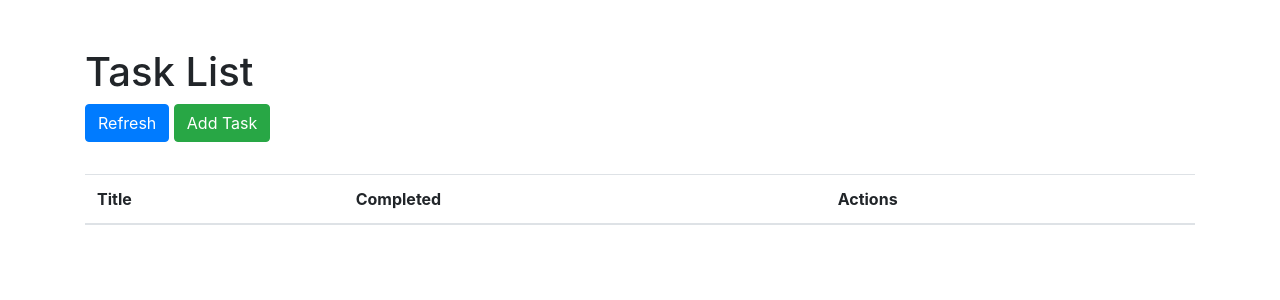
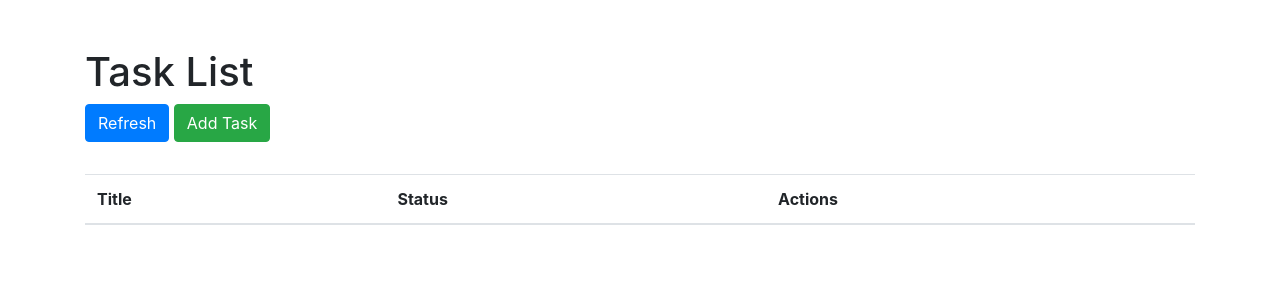
Before and after one commit to fabricekrebs/demo-webapp, a Django app: page /tasks/ in a window 1280 px wide. Shown: the top 300 px of the page. Run offline with Django 5.2, Linux system fonts and the light colour scheme; data that the repository does not hold is empty; some libraries are stand-ins or nearby versions.

Commit message:
Changed completed to status

```diff
--- a/records/templates/records/task_list.html
+++ b/records/templates/records/task_list.html
@@ -14,7 +14,7 @@
             <thead>
                 <tr>
                     <th>Title</th>
-                    <th>Completed</th>
+                    <th>Status</th>
                     <th>Actions</th>
                 </tr>
             </thead>
```
